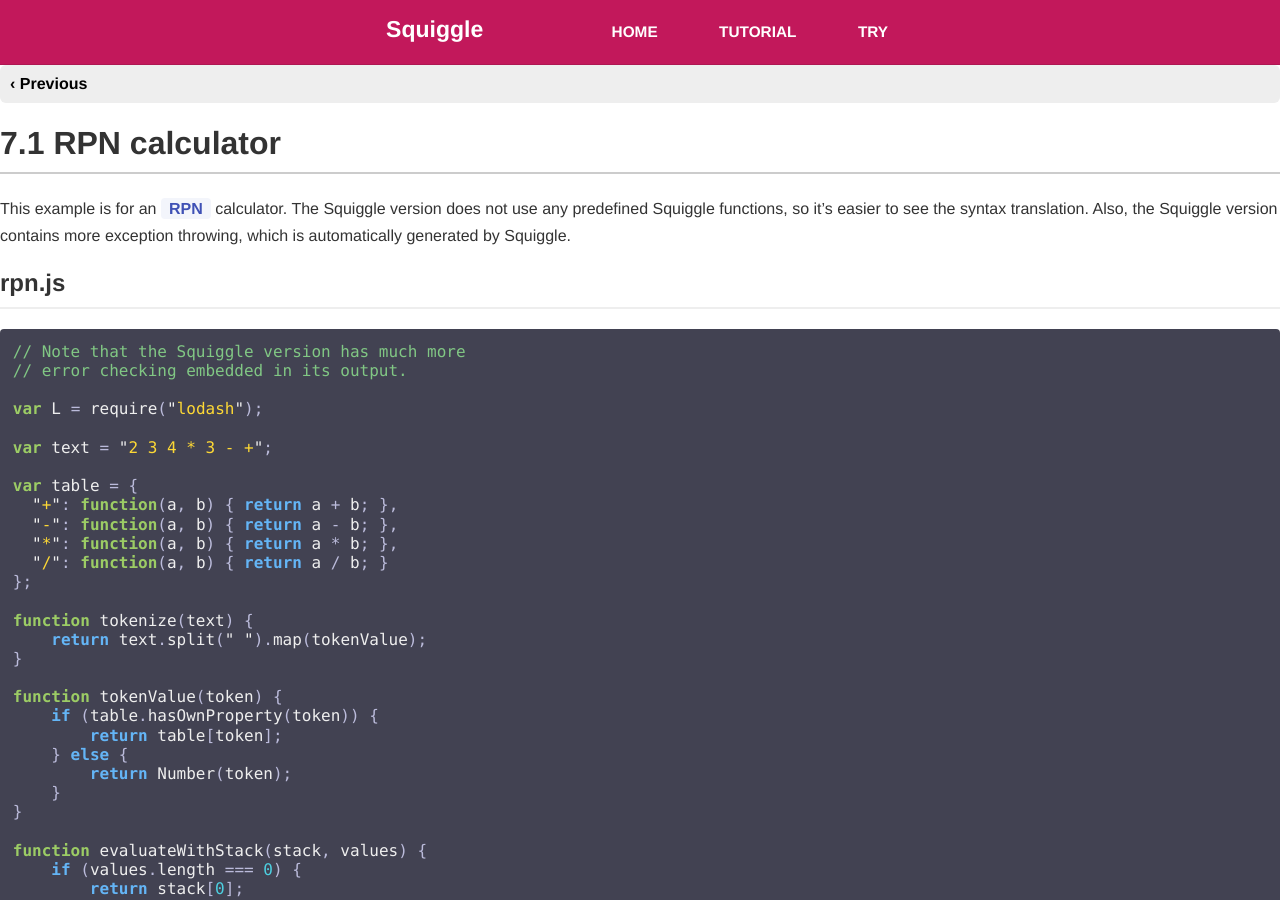
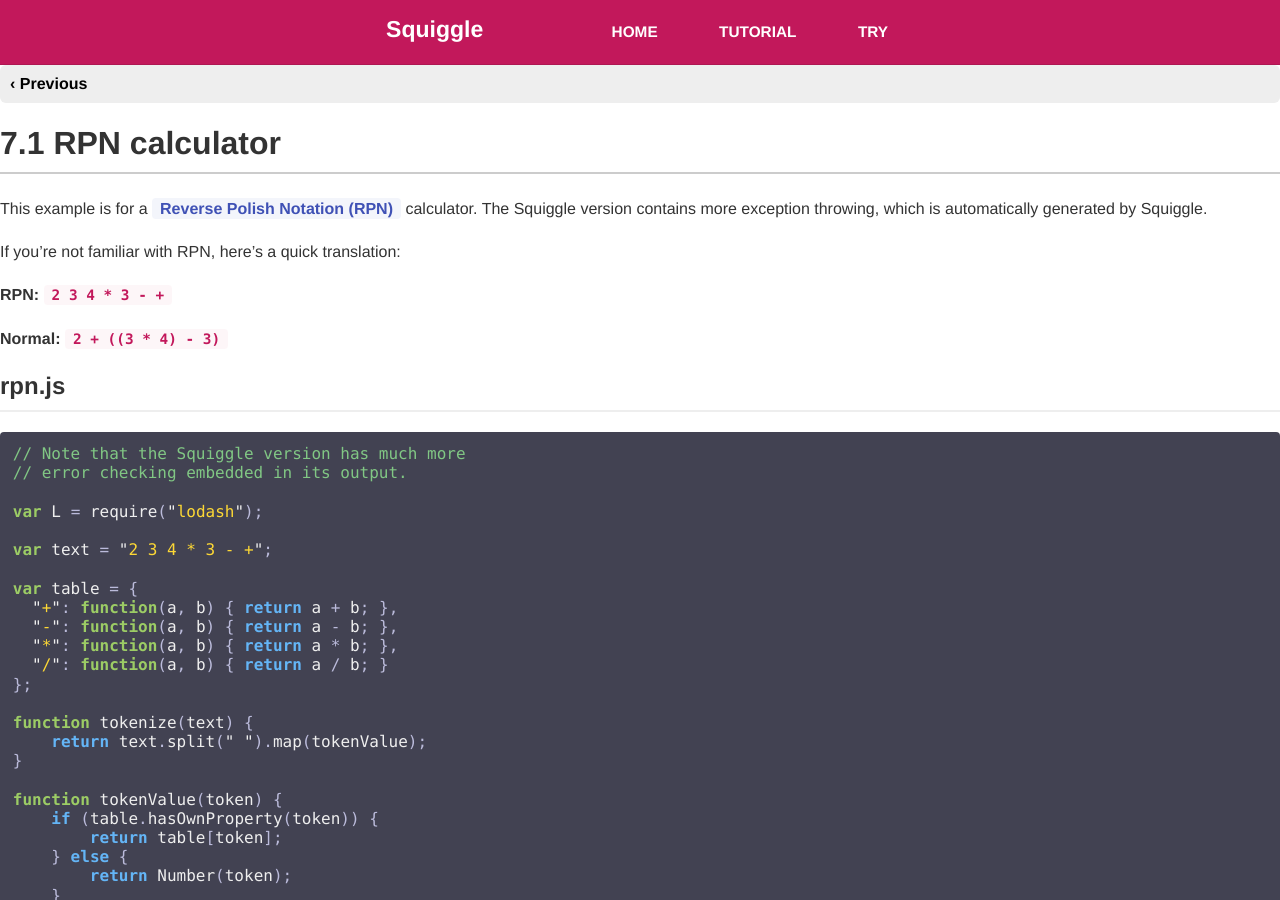
Before and after one commit to squiggle-lang/squiggle-lang.org, a Jekyll site: the page built from tutorial/chapter/7.1/index.md, in a window 1280 px wide and 900 px high. Built offline with Jekyll 4.4.1, drawn with Linux system fonts in a browser that asks for light colours; Markdown is read by kramdown in place of the engine named in the settings.

Commit message:
Updates RPN page text

```diff
--- a/tutorial/chapter/7.1/index.md
+++ b/tutorial/chapter/7.1/index.md
@@ -2,10 +2,15 @@
 title: RPN calculator
 ---
 
-This example is for an [RPN][] calculator. The Squiggle version does not use any
-predefined Squiggle functions, so it's easier to see the syntax translation.
-Also, the Squiggle version contains more exception throwing, which is
-automatically generated by Squiggle.
+This example is for a [Reverse Polish Notation (RPN)][rpn] calculator. The
+Squiggle version contains more exception throwing, which is automatically
+generated by Squiggle.
+
+If you're not familiar with RPN, here's a quick translation:
+
+**RPN:** `2 3 4 * 3 - +`
+
+**Normal:** `2 + ((3 * 4) - 3)`
 
 ## rpn.js
 
```
